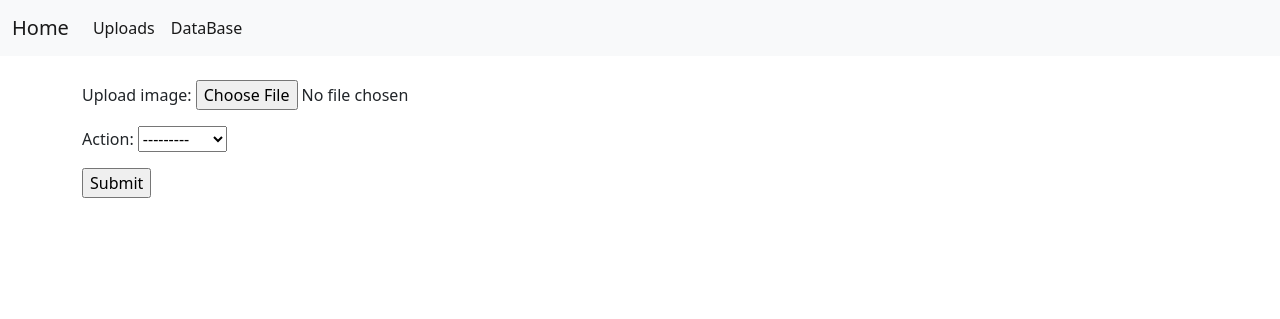
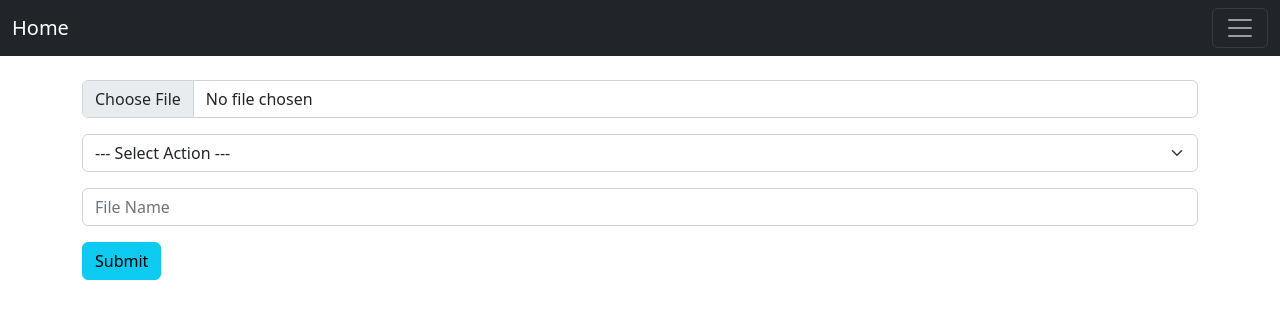
Before and after one commit to smitkiller/list_price, a Django app: page /upload in a window 1280 px wide. Shown: the top 319 px of the page. Run offline with Django 4.2, Linux system fonts and the light colour scheme; some libraries are stand-ins or nearby versions.

Commit message:
update new template

```diff
--- a/myprice/forms.py
+++ b/myprice/forms.py
@@ -7,3 +7,15 @@ class UploadForm(ModelForm):
 		model = Uploadss
 		# fields = ('upload_image',)
 		fields = '__all__'
+
+		labels = {
+			'action' : '',
+			'file_name' : '',
+			'upload_image' : '',
+		}
+
+		widgets = {
+			'upload_image' : forms.FileInput(attrs={'class':'form-control'}),
+			'action' : forms.Select(attrs={'class':'form-select'}),
+			'file_name' : forms.TextInput(attrs={'class':'form-control', 'placeholder':'File Name'}),
+		}
--- a/myprice/models.py
+++ b/myprice/models.py
@@ -3,12 +3,16 @@ from django.db import models
 # Create your models here.
 
 ACTION_CHOICES = (
+	('','--- Select Action ---'),
 	('ADD_DATA', 'add data'),
 	('SEARCH', 'search'),
 	)
 
 class Uploadss(models.Model):
-	upload_image = models.ImageField(null=True, blank=True, upload_to="images/")
+	upload_image = models.ImageField(upload_to="images/")
+	# upload_image = models.ImageField(null=True, blank=True, upload_to="images/")
 	action = models.CharField(max_length=50, choices=ACTION_CHOICES)
-	def __int__(self):
-		return self.id
+	file_name = models.CharField('File Name', max_length=120)
+
+	def __str__(self):
+		return self.file_name
--- a/myprice/searcher.py
+++ b/myprice/searcher.py
@@ -31,14 +31,14 @@ class Searcher:
 				# key is the current image ID in the index and the
 				# value is the distance we just computed, representing
 				# how 'similar' the image in the index is to our query
-				results[row[1]] = d
+				results[row[1]] = d, row[0]
 			# close the reader
 			f.close()
 		# print("aaaaa",results.items())
 		# sort our results, so that the smaller distances (i.e. the
 		# more relevant images are at the front of the list)
 		# results = sorted([(float(str(v)[:5]), k) for (k, v) in results.items()])
-		results = sorted([(v, k) for (k, v) in results.items()])
+		results = sorted([((v, i), k) for (k, (v, i)) in results.items()])
 		# return our (limited) results
 
 		# print("bbbbb",results)
--- a/myprice/templates/base.html
+++ b/myprice/templates/base.html
@@ -6,6 +6,8 @@
     <title>My Price</title>
     <link href="https://cdn.jsdelivr.net/npm/bootstrap@5.2.0/dist/css/bootstrap.min.css" rel="stylesheet" integrity="sha384-gH2yIJqKdNHPEq0n4Mqa/HGKIhSkIHeL5AyhkYV8i59U5AR6csBvApHHNl/vI1Bx" crossorigin="anonymous">
     <script src="https://cdn.jsdelivr.net/npm/bootstrap@5.2.0/dist/js/bootstrap.bundle.min.js" integrity="sha384-A3rJD856KowSb7dwlZdYEkO39Gagi7vIsF0jrRAoQmDKKtQBHUuLZ9AsSv4jD4Xa" crossorigin="anonymous"></script>
+     <script src="https://cdnjs.cloudflare.com/ajax/libs/jquery/3.3.1/jquery.min.js"></script>
+    <script src="https://cdnjs.cloudflare.com/ajax/libs/popper.js/1.12.9/umd/popper.min.js"></script>
   </head>
   <body>
   	{% include 'navbar.html' %}
--- a/myprice/templates/navbar.html
+++ b/myprice/templates/navbar.html
@@ -1,4 +1,4 @@
-<nav class="navbar navbar-expand-lg bg-light">
+<nav class="navbar navbar-dark bg-dark">
   <div class="container-fluid">
     <a class="navbar-brand" href="{% url 'home' %}">Home</a>
     <button class="navbar-toggler" type="button" data-bs-toggle="collapse" data-bs-target="#navbarSupportedContent" aria-controls="navbarSupportedContent" aria-expanded="false" aria-label="Toggle navigation">
@@ -7,7 +7,7 @@
     <div class="collapse navbar-collapse" id="navbarSupportedContent">
       <ul class="navbar-nav me-auto mb-2 mb-lg-0">
         <li class="nav-item">
-          <a class="nav-link active" aria-current="page" href="{% url 'upload-img' %}">Uploads</a>
+          <a class="nav-link active" aria-current="page" href="{% url 'upload-img' %}">Search</a>
         </li>
         <li class="nav-item">
           <a class="nav-link active" aria-current="page" href="{% url 'data-img' %}">DataBase</a>
--- a/myprice/templates/upload.html
+++ b/myprice/templates/upload.html
@@ -10,7 +10,7 @@
 		   <!--  {{ event }} -->
 		  </div>
 		  <div class="card-body">
-		    <h5 class="card-title">Product</h5>
+		    <h5 class="card-title">Product ID {{da.id}}</h5>
 		    <p class="card-text">
 		    	<ul>
 					<li>Name: {{da.name}}</li>
@@ -19,6 +19,9 @@
 					<li>ความคลาดเคลื่อน: {{da.score}}</li>
 				</ul>
 		    </p>
+		    <div class="text-end">
+		    	<a href="{% url 'update-name' da.id %}" class="btn btn-primary" >Edit</a>
+		    </div>
 		  </div>
 		</div>
 		<br/>
@@ -31,9 +34,28 @@
 	<form action="" method="POST" enctype="multipart/form-data">
 		{% csrf_token %}
 		{{ form.as_p }}
-		<input type="submit" value="Submit" class="btn-secondary">
+		<input type="submit" value="Submit" class="btn btn-info">
 
 	</form>
+<script>
+	$('select[name="action"]').on('change', function(){
+		var select_val = $(this).val();
+		if (select_val == "SEARCH"){
+			$("input:text").val("search");
+			$( "#id_file_name" ).prop( "hidden", true );
 
+		}else if(select_val == "ADD_DATA"){
+			// $( "#id_file_name" ).prop( "disabled", false );
+			$("input:text").val("");
+			$( "#id_file_name" ).prop( "hidden", false );
+		}
+	})
+// $('#id_action').click(function(){
+// 	select_val = $( "#id_action" ).val()
+//     console.log(select_val)
+//     });
+// $( "#id_file_name" ).prop( "disabled", true );
+// document.getElementById("id_file_name").disabled = true;
+</script>
 {% endif %}
 {% endblock %}
--- a/myprice/views.py
+++ b/myprice/views.py
@@ -79,7 +79,7 @@ def upload(request):
 				image = cv2.imread(img_file)
 				features_add = cd.describe(image)
 				features_add = [str(f) for f in features_add]
-				f.write("%d,%s,%s\n" % (int(id_),name_img, ",".join(features_add)))
+				f.write("%d,%s,%s\n" % (int(id_),request.POST['file_name'], ",".join(features_add)))
 				f.close()
 				redirect = True
 		else:
@@ -88,14 +88,14 @@ def upload(request):
 			features = cd.describe(query)
 			results = sch.search(features)
 			# print(results)
-			for (score, path) in results:
+			for ((score, id_img), path) in results:
 				# image_directory = path[:path.rfind('.')]
 				full_name = path[:path.rfind('.')]
 				# full_name = image_directory.split('\\')[1]
 				name = full_name.split('_')[0]
 				capacity = full_name.split('_')[1]
 				cost = full_name.split('_')[2]
-				final_img.append({'score':score,'name':name, 'cost':cost, 'capacity':capacity})
+				final_img.append({'score':score, 'id':id_img, 'name':name, 'cost':cost, 'capacity':capacity})
 			# print(final_img)
 
 		if os.path.isfile(img_file):
```
Also changed, not shown: media/index.csv (+1 -0 lines), myprice/migrations/0001_initial.py, 1 other file.
